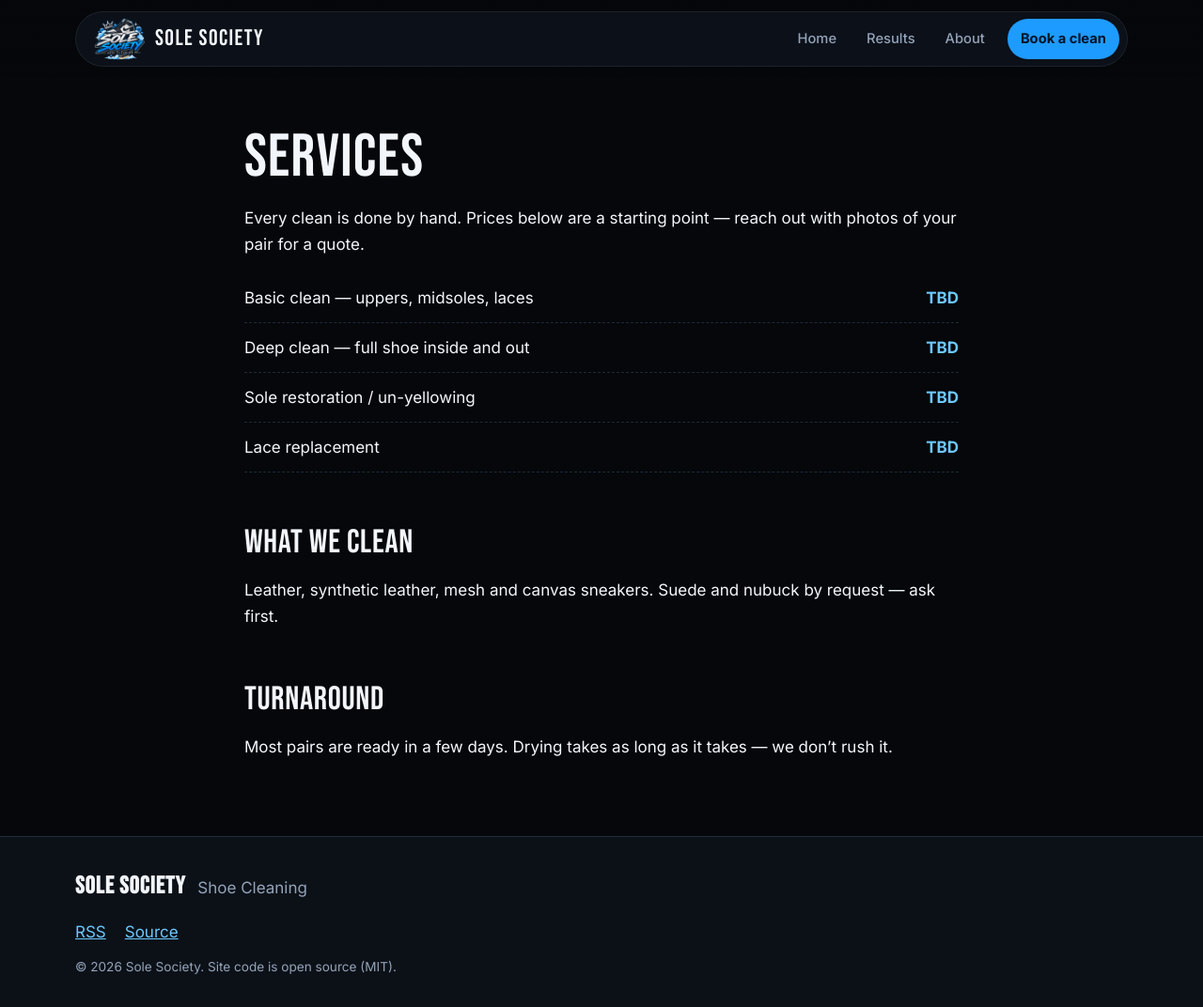
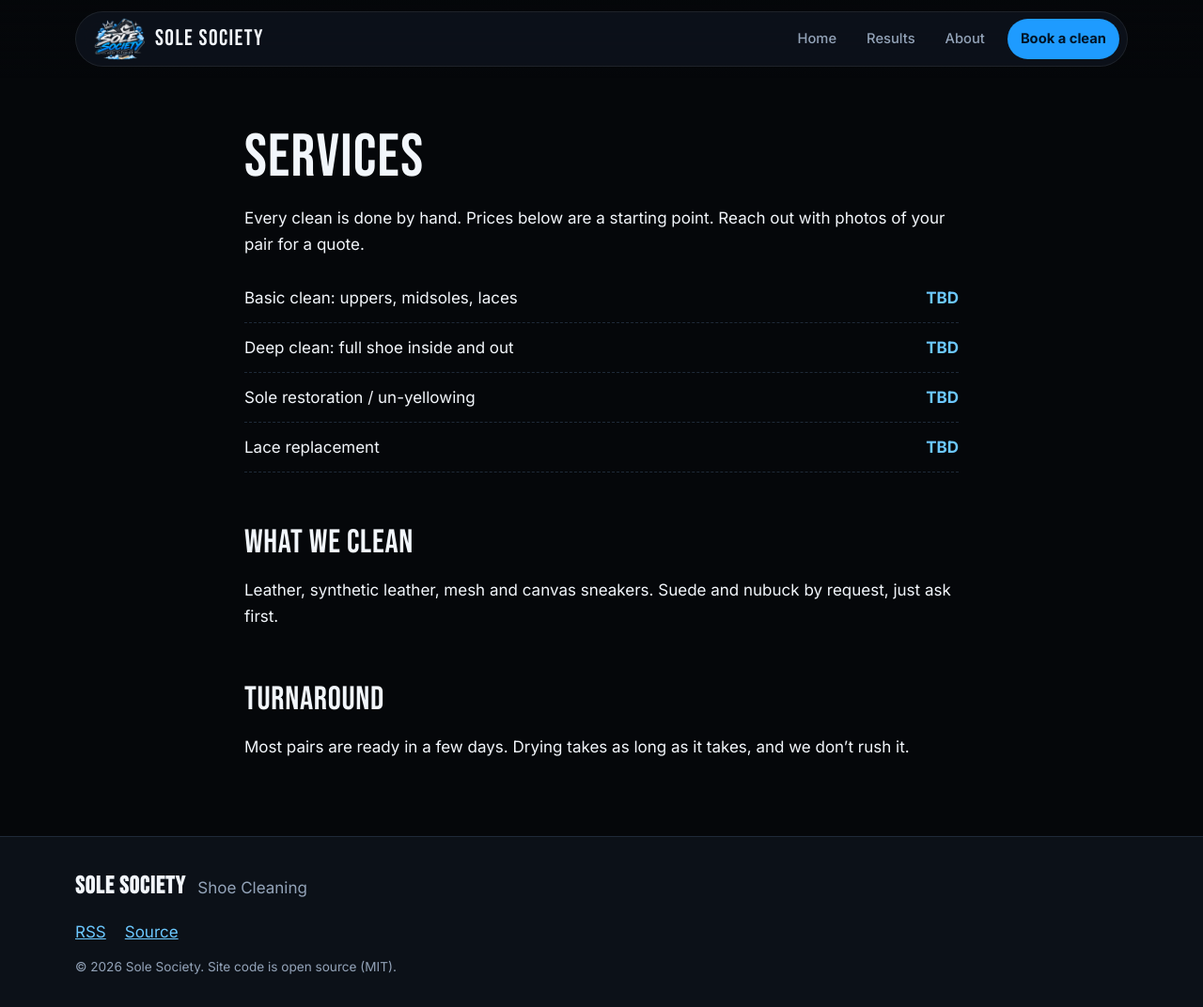
Before and after one commit to cyberoblivion/sole-society-site, a Jekyll site: the page built from services.md, in a window 1280 px wide and 1072 px high. Shown: the whole window at 94% size. Built offline with Jekyll 4.4.1, drawn with Linux system fonts in a browser that asks for light colours.

Commit message:
Fix em dashes!

```diff
--- a/_config.yml
+++ b/_config.yml
@@ -8,7 +8,7 @@ baseurl: ""
 lang: en
 logo: /assets/images/logo.png
 
-# Contact / socials — fill in when ready (leave blank to hide)
+# Contact / socials: fill in when ready (leave blank to hide)
 email: ""
 instagram: ""
 tiktok: ""
--- a/index.html
+++ b/index.html
@@ -12,7 +12,7 @@ title: Home
     <div class="hero-copy">
       <span class="pill reveal"><span class="dot"></span> Now taking pairs</span>
       <h1 class="reveal d1">Fresh kicks.<br><span class="gradient-text">No excuses.</span></h1>
-      <p class="reveal d2">Sole Society hand-cleans sneakers back to life — uppers, midsoles, outsoles and laces. One pair at a time, with before &amp; after photos to prove it.</p>
+      <p class="reveal d2">Sole Society hand-cleans sneakers back to life. Uppers, midsoles, outsoles and laces. One pair at a time, with before &amp; after photos to prove it.</p>
       <div class="hero-actions reveal d3">
         <a class="btn" href="{{ '/services/' | relative_url }}">Book a clean {{ arrow }}</a>
         <a class="btn btn-ghost" href="{{ '/blog/' | relative_url }}">See results</a>
@@ -85,7 +85,7 @@ title: Home
         <div class="icon"><svg viewBox="0 0 24 24" fill="none" stroke="currentColor" stroke-width="1.8" stroke-linecap="round" stroke-linejoin="round" aria-hidden="true"><path d="M3 9l9-6 9 6v11a1 1 0 0 1-1 1H4a1 1 0 0 1-1-1z"/><path d="M9 21v-7h6v7"/></svg></div>
         <span class="num">01</span>
         <h3>Drop off</h3>
-        <p>Bring your pair in and tell us what's bugging you — scuffs, stains, yellowing, grime.</p>
+        <p>Bring your pair in and tell us what's bugging you: scuffs, stains, yellowing, grime.</p>
       </li>
       <li class="reveal d1">
         <div class="icon"><svg viewBox="0 0 24 24" fill="none" stroke="currentColor" stroke-width="1.8" stroke-linecap="round" stroke-linejoin="round" aria-hidden="true"><rect x="3" y="4" width="18" height="6" rx="2"/><path d="M6 10v4M9 10v5M12 10v4M15 10v5M18 10v4"/><circle cx="7" cy="19" r="1.5"/><circle cx="13" cy="20" r="1"/><circle cx="18" cy="18.5" r="1.5"/></svg></div>
@@ -97,7 +97,7 @@ title: Home
         <div class="icon"><svg viewBox="0 0 24 24" fill="none" stroke="currentColor" stroke-width="1.8" stroke-linecap="round" stroke-linejoin="round" aria-hidden="true"><path d="M12 3l2.4 4.9 5.4.8-3.9 3.8.9 5.4L12 15.4 7.2 18l.9-5.4L4.2 8.7l5.4-.8z"/></svg></div>
         <span class="num">03</span>
         <h3>Pick up fresh</h3>
-        <p>Dried right, laced back up and ready to wear — with your before &amp; after photos.</p>
+        <p>Dried right, laced back up and ready to wear, with your before &amp; after photos.</p>
       </li>
     </ol>
   </div>
--- a/services.md
+++ b/services.md
@@ -4,12 +4,12 @@ title: Services
 permalink: /services/
 ---
 
-Every clean is done by hand. Prices below are a starting point — reach out
+Every clean is done by hand. Prices below are a starting point. Reach out
 with photos of your pair for a quote.
 
 <ul class="price-list">
-  <li><span>Basic clean — uppers, midsoles, laces</span><span>TBD</span></li>
-  <li><span>Deep clean — full shoe inside and out</span><span>TBD</span></li>
+  <li><span>Basic clean: uppers, midsoles, laces</span><span>TBD</span></li>
+  <li><span>Deep clean: full shoe inside and out</span><span>TBD</span></li>
   <li><span>Sole restoration / un-yellowing</span><span>TBD</span></li>
   <li><span>Lace replacement</span><span>TBD</span></li>
 </ul>
@@ -17,9 +17,9 @@ with photos of your pair for a quote.
 ## What we clean
 
 Leather, synthetic leather, mesh and canvas sneakers. Suede and nubuck by
-request — ask first.
+request, just ask first.
 
 ## Turnaround
 
-Most pairs are ready in a few days. Drying takes as long as it takes — we
+Most pairs are ready in a few days. Drying takes as long as it takes, and we
 don't rush it.
```
Also changed, not shown: _posts/2026-11-04-first-cleans.md (+5 -5 lines), about.md (+1 -1 lines), README.md.
